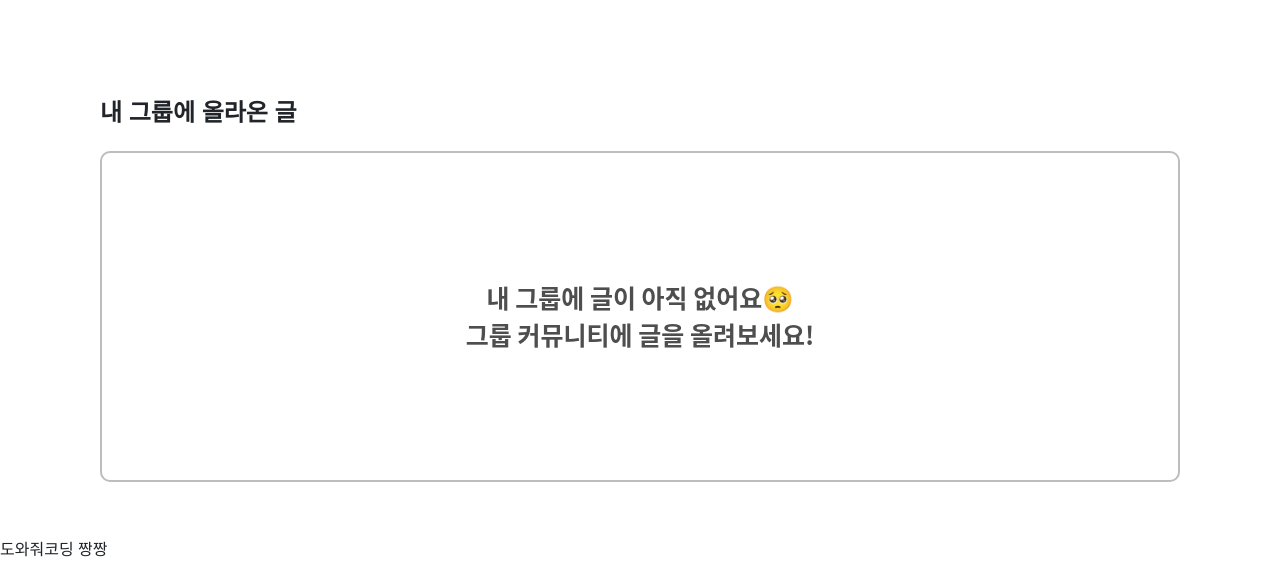
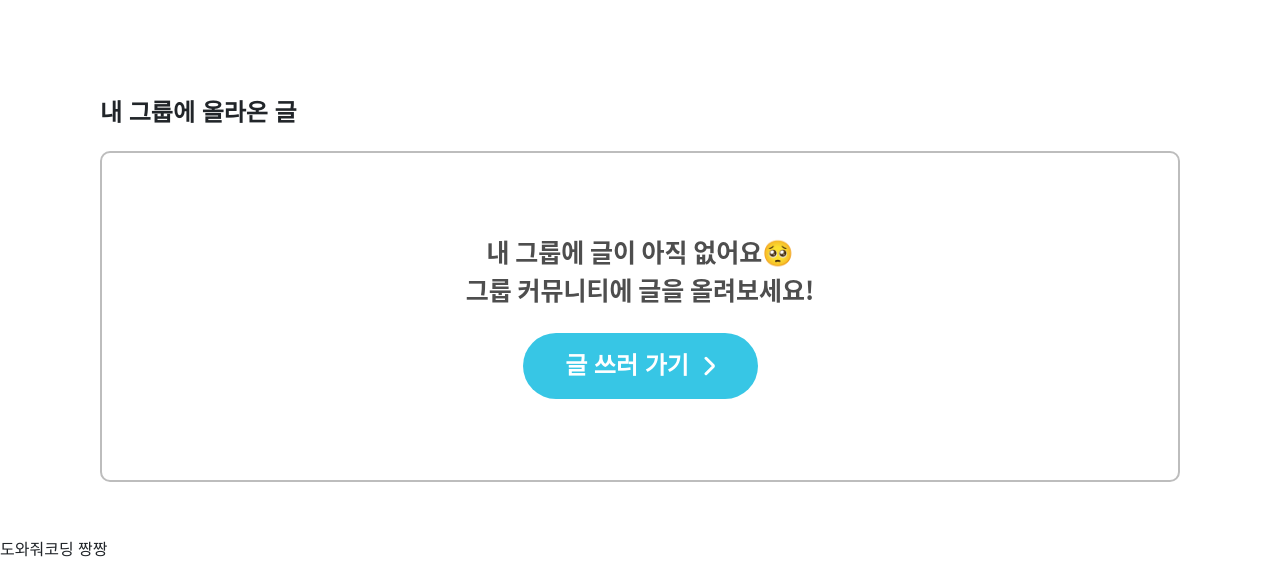
Before and after one commit to hongsy0113/Piro16_Help_Coding, a Django app: page / in a window 1280 px wide. Shown: the part 1043-1605 px from the top of the page. Run offline with Django 4.2, Linux system fonts and the light colour scheme; the visitor is signed in with stand-in values (Sample User, id 1); data that the repository does not hold is empty; parts of the project's set-up code (start-up, migrations or seed data) failed here and were passed over; some libraries are stand-ins or nearby versions.

Commit message:
[FEAT] main 그룹에 글이 없는 경우 내 그룹으로 이동 가능

```diff
--- a/static/css/main.css
+++ b/static/css/main.css
@@ -394,6 +394,7 @@ p.main__title, .main__qna__box p {
     width: 1080px;
     flex-direction: column;
     justify-content: center;
+    align-items: center;
     text-align: center;
     padding: 30px;
     border: 2px solid #BDBDBD;
@@ -406,3 +407,20 @@ p.main__title, .main__qna__box p {
     font-size: 25px;
     color: #4E4E4E;
 }
+
+.landing__ctabtn--group {
+    background: #37C6E5;
+    color: white;
+    width: 235px;
+    height: 66px;
+    margin-top: 25px;
+    display: flex;
+    justify-content: center;
+    align-items: center;
+    border-radius: 33px;
+    gap: 15px;
+    text-decoration: none;
+    font-size: 24px;
+    font-weight: bold;
+    transition: 0.5s;
+}
--- a/templates/user/main.html
+++ b/templates/user/main.html
@@ -84,6 +84,14 @@
             <div class="landing__group__notpost">
                 <span class="notpost-text">내 그룹에 글이 아직 없어요🥺</span>
                 <span class="notpost-text">그룹 커뮤니티에 글을 올려보세요!</span>
+
+                    <a href="{% url 'group:group_home' %}" class="landing__ctabtn--group">
+                        <span>글 쓰러 가기</span>
+                        <svg width="11" height="20" viewBox="0 0 11 20" fill="none" xmlns="http://www.w3.org/2000/svg">
+                        <path d="M2 2.2243L9.06853 9.29294C9.45905 9.68346 9.45905 10.3166 9.06853 10.7071L2 17.7757" stroke="white" stroke-width="3" stroke-linecap="round"/>
+                        </svg>
+                    </a>
+
             </div>
             {% endfor %}
         </div>
```
